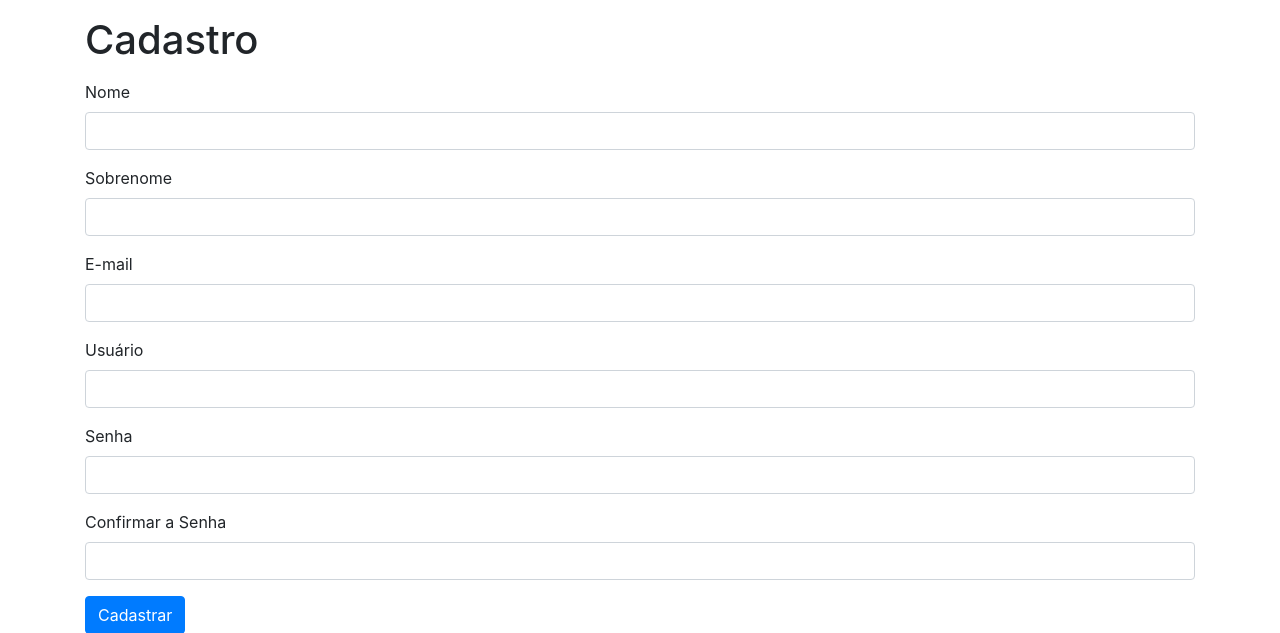
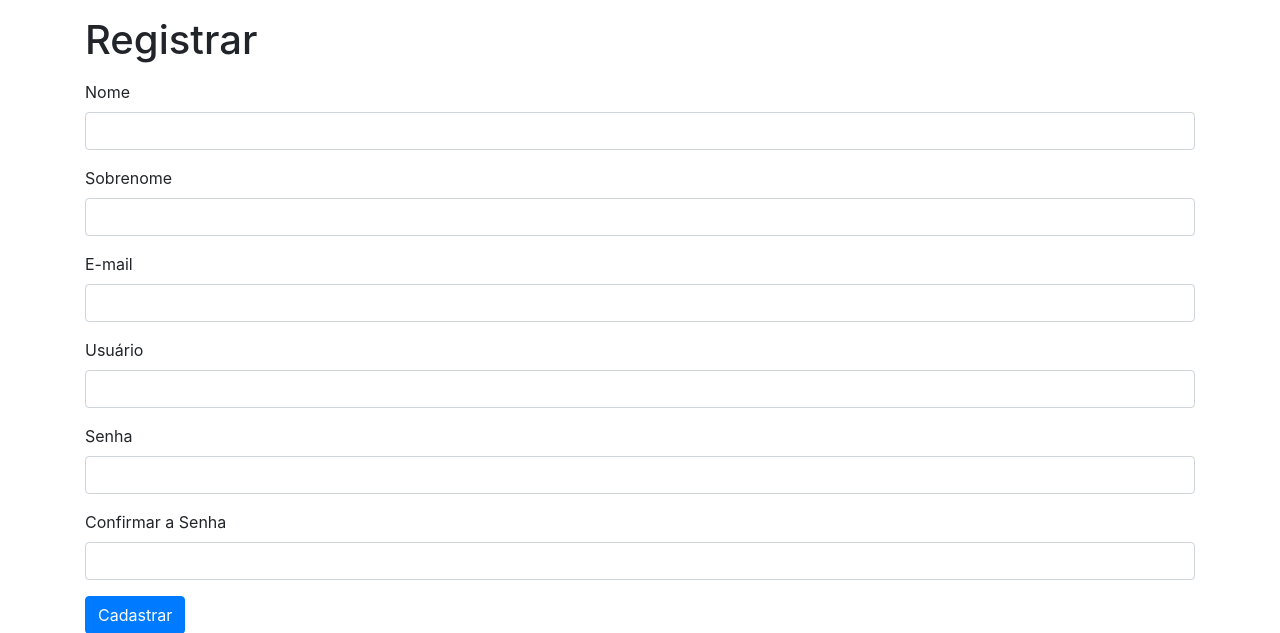
Before and after one commit to QueirozT/Agenda-Com-Django, a Django app: page /accounts/register/ in a window 1280 px wide. Shown: the part 56-689 px from the top of the page. Run offline with Django 4.2, Linux system fonts and the light colour scheme; parts of the project's set-up code (start-up, migrations or seed data) failed here and were passed over; some libraries are stand-ins or nearby versions.

Commit message:
Personalizando o template register do accounts para carregar o formulário de cadastro de novos contatos

```diff
--- a/accounts/templates/accounts/register.html
+++ b/accounts/templates/accounts/register.html
@@ -1,8 +1,10 @@
 {% extends 'base.html' %}
+
+{% block titulo %} Cadastro | {% endblock %}
 
 {% block conteudo %}
 
-    <h1 class="mt-3 mb-3">Cadastro</h1>
+    <h1 class="mt-3 mb-3">Registrar</h1>
 
     {% include 'parciais/_alert.html' %}
 
```
